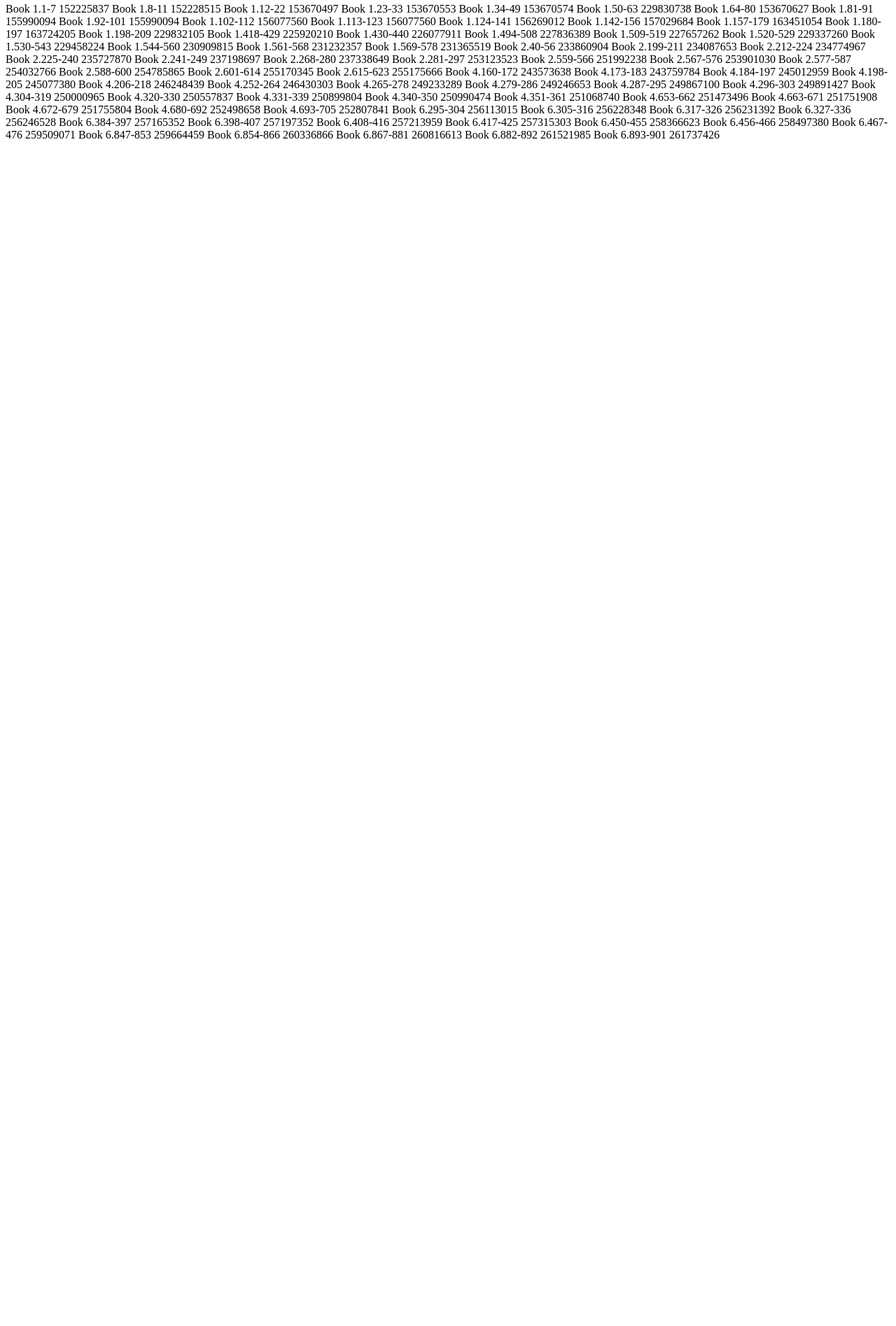
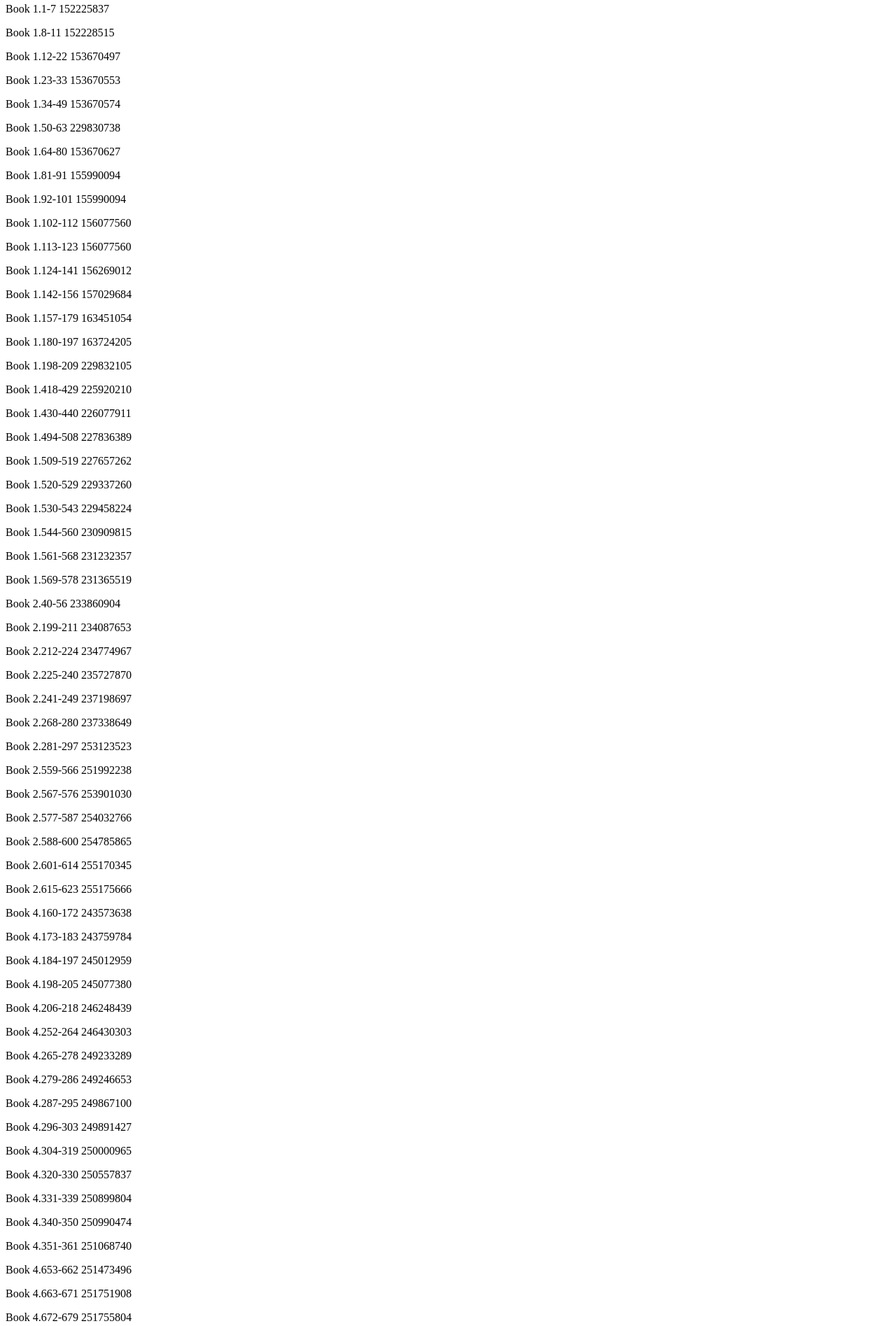
Before and after one commit to doombubbles/latinbookmarks, a plain HTML site: page index.html in a window 1280 px wide. Shown: the part 38-1933 px from the top of the page at 70% size. Before the commit the page ends 800 px from the top, so only its background shows below. Drawn offline with Linux system fonts and the light colour scheme.

Commit message:
Update index.html

```diff
--- a/index.html
+++ b/index.html
@@ -1,81 +1,79 @@
 <a href="javascript:(function()%7Bvar%20x%20%3D%20prompt('Paste%20in%20the%20video%20ID%3A')%3Bvar%20blah%20%3D%20function()%20%7Bdocument.getElementsByTagName(%22iframe%22)%5B0%5D.src%20%3D%20%22https%3A%2F%2Fplayer.vimeo.com%2Fvideo%2F%22%20%2B%20x%20%2B%20%22%3Fcolor%3D007cf1%26title%3D0%26byline%3D0%26portrait%3D0%22%3B%7D%3Bif(x%20!%3D%3D%20''%20%26%26%20x%20!%3D%3D%20null)%7Bif%20(location.href%20!%3D%20%22https%3A%2F%2Faeneid.co%2F%22)%20%7Balert(%22Taking%20you%20to%20the%20right%20page%2C%20run%20the%20bookmark%20again%22)%3Blocation.href%20%3D%20%22https%3A%2F%2Faeneid.co%2F%22%3B%7D%20else%20blah()%3B%7D%7D)()"> Aeneid Video </a>
 
-<p>
-Book 1.1-7 152225837
-Book 1.8-11 152228515
-Book 1.12-22 153670497
-Book 1.23-33 153670553
-Book 1.34-49 153670574
-Book 1.50-63 229830738
-Book 1.64-80 153670627
-Book 1.81-91 155990094
-Book 1.92-101 155990094
-Book 1.102-112 156077560
-Book 1.113-123 156077560
-Book 1.124-141 156269012
-Book 1.142-156 157029684
-Book 1.157-179 163451054
-Book 1.180-197 163724205
-Book 1.198-209 229832105
-Book 1.418-429 225920210
-Book 1.430-440 226077911
-Book 1.494-508 227836389
-Book 1.509-519 227657262
-Book 1.520-529 229337260
-Book 1.530-543 229458224
-Book 1.544-560 230909815
-Book 1.561-568 231232357
-Book 1.569-578 231365519
-
-Book 2.40-56 233860904
-Book 2.199-211 234087653
-Book 2.212-224 234774967
-Book 2.225-240 235727870
-Book 2.241-249 237198697
-Book 2.268-280 237338649
-Book 2.281-297 253123523
-Book 2.559-566 251992238
-Book 2.567-576 253901030
-Book 2.577-587 254032766
-Book 2.588-600 254785865
-Book 2.601-614 255170345
-Book 2.615-623 255175666
-
-Book 4.160-172 243573638
-Book 4.173-183 243759784
-Book 4.184-197 245012959
-Book 4.198-205 245077380
-Book 4.206-218 246248439
-Book 4.252-264 246430303
-Book 4.265-278 249233289
-Book 4.279-286 249246653
-Book 4.287-295 249867100
-Book 4.296-303 249891427
-Book 4.304-319 250000965
-Book 4.320-330 250557837
-Book 4.331-339 250899804
-Book 4.340-350 250990474
-Book 4.351-361 251068740
-Book 4.653-662 251473496
-Book 4.663-671 251751908
-Book 4.672-679 251755804
-Book 4.680-692 252498658
-Book 4.693-705 252807841
-
-Book 6.295-304 256113015
-Book 6.305-316 256228348
-Book 6.317-326 256231392
-Book 6.327-336 256246528
-Book 6.384-397 257165352
-Book 6.398-407 257197352
-Book 6.408-416 257213959
-Book 6.417-425 257315303
-Book 6.450-455 258366623
-Book 6.456-466 258497380
-Book 6.467-476 259509071
-Book 6.847-853 259664459
-Book 6.854-866 260336866
-Book 6.867-881 260816613
-Book 6.882-892 261521985
-Book 6.893-901 261737426
-</p>
+<p>Book 1.1-7 152225837</p>
+<p>Book 1.8-11 152228515</p>
+<p>Book 1.12-22 153670497</p>
+<p>Book 1.23-33 153670553</p>
+<p>Book 1.34-49 153670574</p>
+<p>Book 1.50-63 229830738</p>
+<p>Book 1.64-80 153670627</p>
+<p>Book 1.81-91 155990094</p>
+<p>Book 1.92-101 155990094</p>
+<p>Book 1.102-112 156077560</p>
+<p>Book 1.113-123 156077560</p>
+<p>Book 1.124-141 156269012</p>
+<p>Book 1.142-156 157029684</p>
+<p>Book 1.157-179 163451054</p>
+<p>Book 1.180-197 163724205</p>
+<p>Book 1.198-209 229832105</p>
+<p>Book 1.418-429 225920210</p>
+<p>Book 1.430-440 226077911</p>
+<p>Book 1.494-508 227836389</p>
+<p>Book 1.509-519 227657262</p>
+<p>Book 1.520-529 229337260</p>
+<p>Book 1.530-543 229458224</p>
+<p>Book 1.544-560 230909815</p>
+<p>Book 1.561-568 231232357</p>
+<p>Book 1.569-578 231365519</p>
+<p></p>
+<p>Book 2.40-56 233860904</p>
+<p>Book 2.199-211 234087653</p>
+<p>Book 2.212-224 234774967</p>
+<p>Book 2.225-240 235727870</p>
+<p>Book 2.241-249 237198697</p>
+<p>Book 2.268-280 237338649</p>
+<p>Book 2.281-297 253123523</p>
+<p>Book 2.559-566 251992238</p>
+<p>Book 2.567-576 253901030</p>
+<p>Book 2.577-587 254032766</p>
+<p>Book 2.588-600 254785865</p>
+<p>Book 2.601-614 255170345</p>
+<p>Book 2.615-623 255175666</p>
+<p></p>
+<p>Book 4.160-172 243573638</p>
+<p>Book 4.173-183 243759784</p>
+<p>Book 4.184-197 245012959</p>
+<p>Book 4.198-205 245077380</p>
+<p>Book 4.206-218 246248439</p>
+<p>Book 4.252-264 246430303</p>
+<p>Book 4.265-278 249233289</p>
+<p>Book 4.279-286 249246653</p>
+<p>Book 4.287-295 249867100</p>
+<p>Book 4.296-303 249891427</p>
+<p>Book 4.304-319 250000965</p>
+<p>Book 4.320-330 250557837</p>
+<p>Book 4.331-339 250899804</p>
+<p>Book 4.340-350 250990474</p>
+<p>Book 4.351-361 251068740</p>
+<p>Book 4.653-662 251473496</p>
+<p>Book 4.663-671 251751908</p>
+<p>Book 4.672-679 251755804</p>
+<p>Book 4.680-692 252498658</p>
+<p>Book 4.693-705 252807841</p>
+<p></p>
+<p>Book 6.295-304 256113015</p>
+<p>Book 6.305-316 256228348</p>
+<p>Book 6.317-326 256231392</p>
+<p>Book 6.327-336 256246528</p>
+<p>Book 6.384-397 257165352</p>
+<p>Book 6.398-407 257197352</p>
+<p>Book 6.408-416 257213959</p>
+<p>Book 6.417-425 257315303</p>
+<p>Book 6.450-455 258366623</p>
+<p>Book 6.456-466 258497380</p>
+<p>Book 6.467-476 259509071</p>
+<p>Book 6.847-853 259664459</p>
+<p>Book 6.854-866 260336866</p>
+<p>Book 6.867-881 260816613</p>
+<p>Book 6.882-892 261521985</p>
+<p>Book 6.893-901 261737426</p>
```
